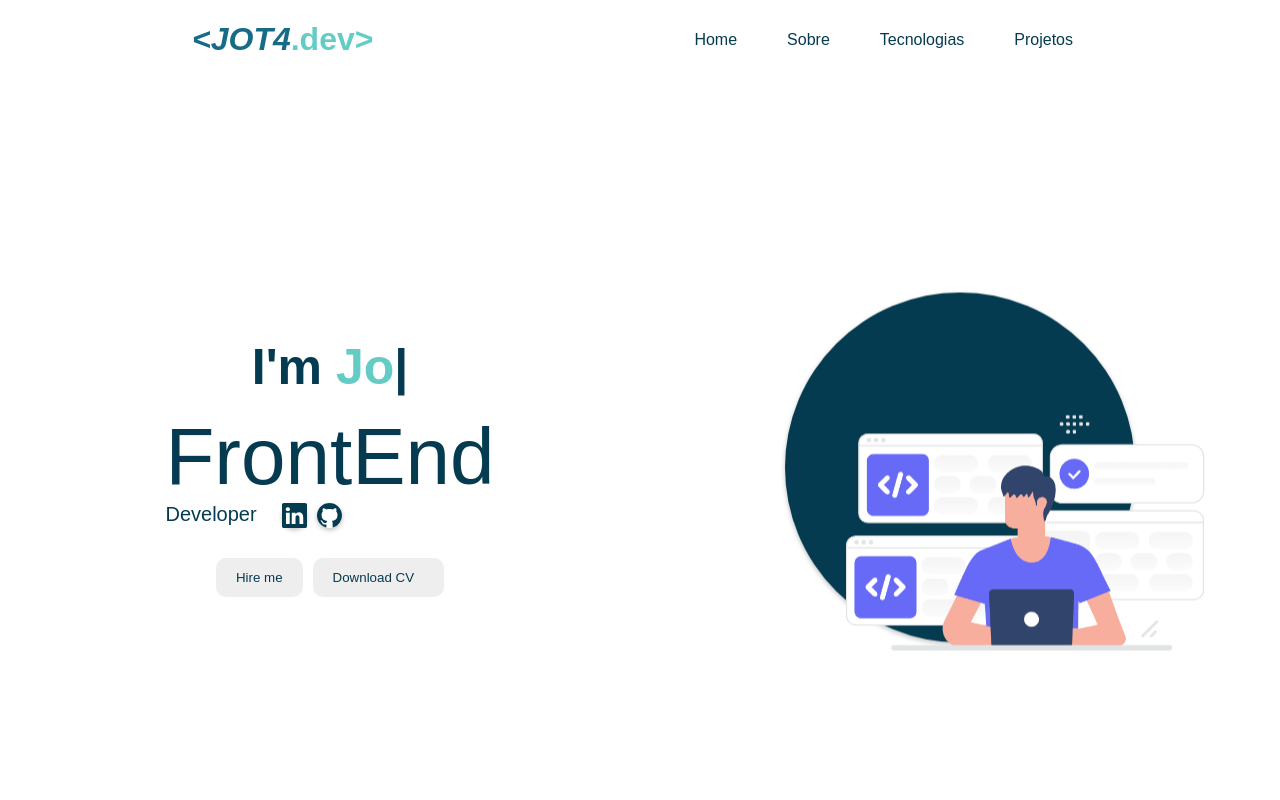
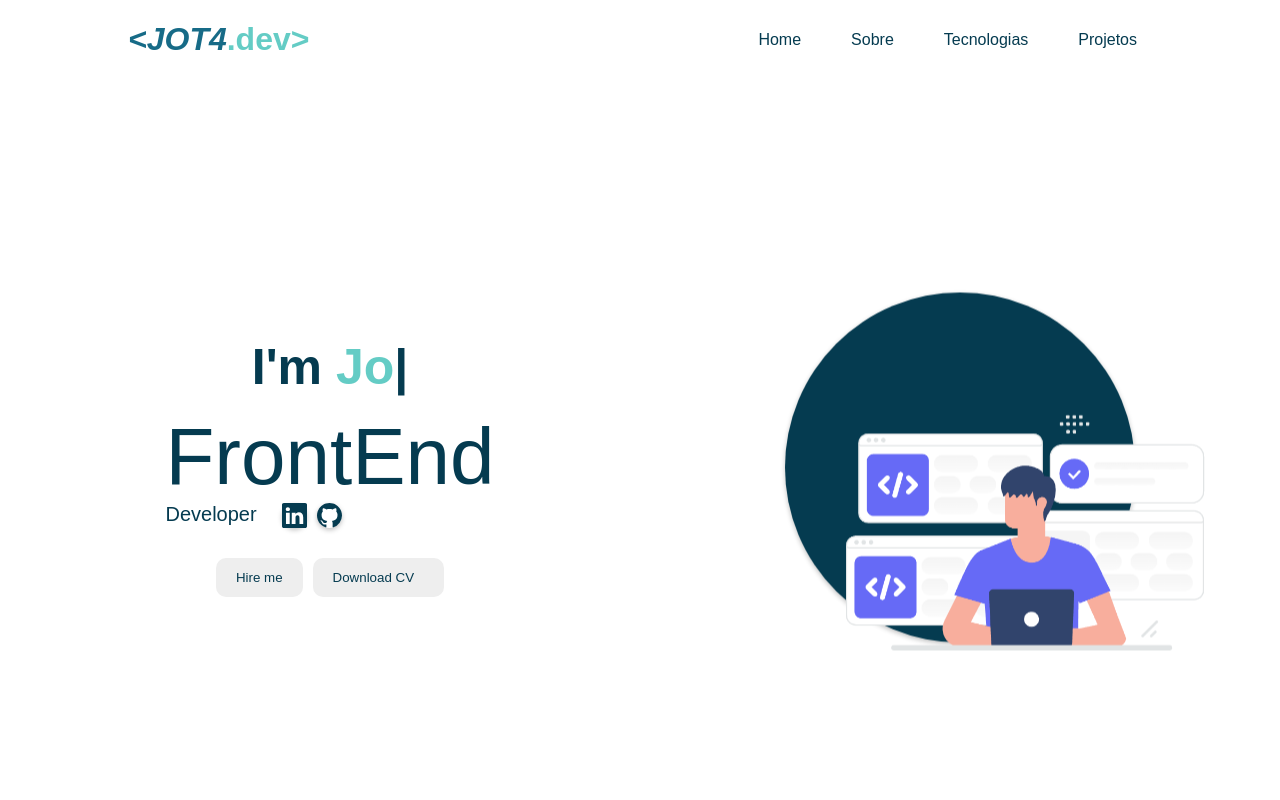
Before and after one commit to jotacarvalh0/Portfolio-vue, a Vue app: page / in a window 1280 px wide. Shown: the top 800 px of the page. Built offline with nearby package versions, Linux system fonts and the light colour scheme.

Commit message:
Skills estilizada e icones finilizados

```diff
--- a/src/components/header.vue
+++ b/src/components/header.vue
@@ -53,7 +53,7 @@ header
     z-index: 999
 
     .navbar
-        max-width: 70%
+        max-width: 80%
         margin: 0 auto
 
         display: flex
--- a/src/components/skills.vue
+++ b/src/components/skills.vue
@@ -89,9 +89,63 @@ $gray: #EEEEEE
     font-size: 40px
     text-shadow: 0px -8px 5px rgba(5,59,80,0.34)
 
+.skills-box
+    width: 80%
+    margin: 0 auto
+    gap: 3rem 1rem
+    z-index: 1000
+    margin-top: 5rem
+
+    display: grid
+    place-items: center
+    grid-template-columns: 1fr 1fr 1fr
+
 .skill
+    display: flex
+    flex-direction: row
+    align-items: center
+
+    font-size: 1.25rem
+    gap: 0.1rem
+    color: $navy
+    transition: all 0.3s ease 0s
+    text-transform: uppercase
+    font-weight: 400
     img
-        width: 30px
-        height: 30px
+        height: 4.375rem
+        filter: grayscale(100%)
+        transition: all 0.6s cubic-bezier(0.175, 0.885, 0.32, 1.275)
 
+.skill-name
+    letter-spacing: 0.1rem
+    line-height: 1rem
+    font-weight: 600
+    padding: 0px 0.25rem 0px 0.25rem
+
+.skill-status
+    max-width: 120px
+    font-size: 16px
+    text-transform: capitalize
+    text-align: center
+    border: 1px solid none
+    color: $gray
+    background-color: $navy
+    padding: 0.75rem
+    margin-left: 12px
+    border-radius: 12px
+    font-weight: 600
+    visibility: hidden
+    &:hover
+        transform: scale(1.1)
+        transition: all 0.6s cubic-bezier(0.175, 0.885, 0.32, 1.275)
+        filter: drop-shadow(#666 10px 10px 5px)
+
+.skills-box div:hover img
+    filter: none
+    height: 7rem
+    transition: all 1s cubic-bezier(0.175, 0.885, 0.32, 1.275)
+
+
+.skills-box div:hover p
+    visibility: visible
 </style>
```
